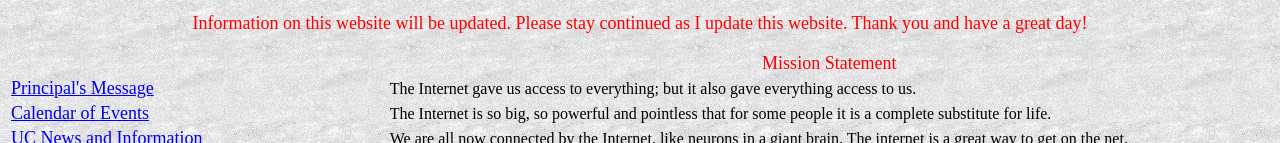
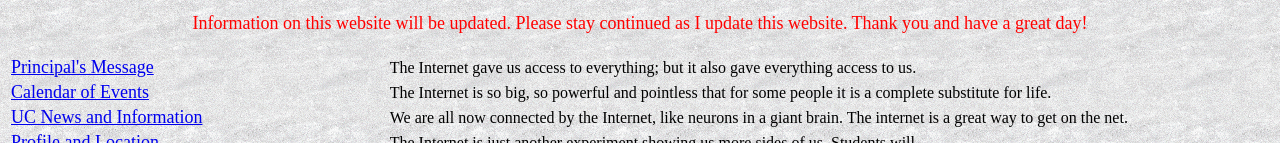
Before and after one commit to tylerw297/tylerw297.github.io, a plain HTML site: page index.html in a window 1280 px wide. Shown: the part 377-520 px from the top of the page. Drawn offline with Linux system fonts and the light colour scheme.

Commit message:
Update index.html

```diff
--- a/index.html
+++ b/index.html
@@ -23,8 +23,8 @@
          <P></P>
       </TD>
       <TD WIDTH=640>
-         <CENTER><FONT SIZE="+1" COLOR="#FF0000">Mission
-         Statement</FONT></CENTER>
+         <CENTER><FONT SIZE="+1" COLOR="#FF0000">
+         </FONT></CENTER>
       </TD>
    </TR>
    <TR>
```
